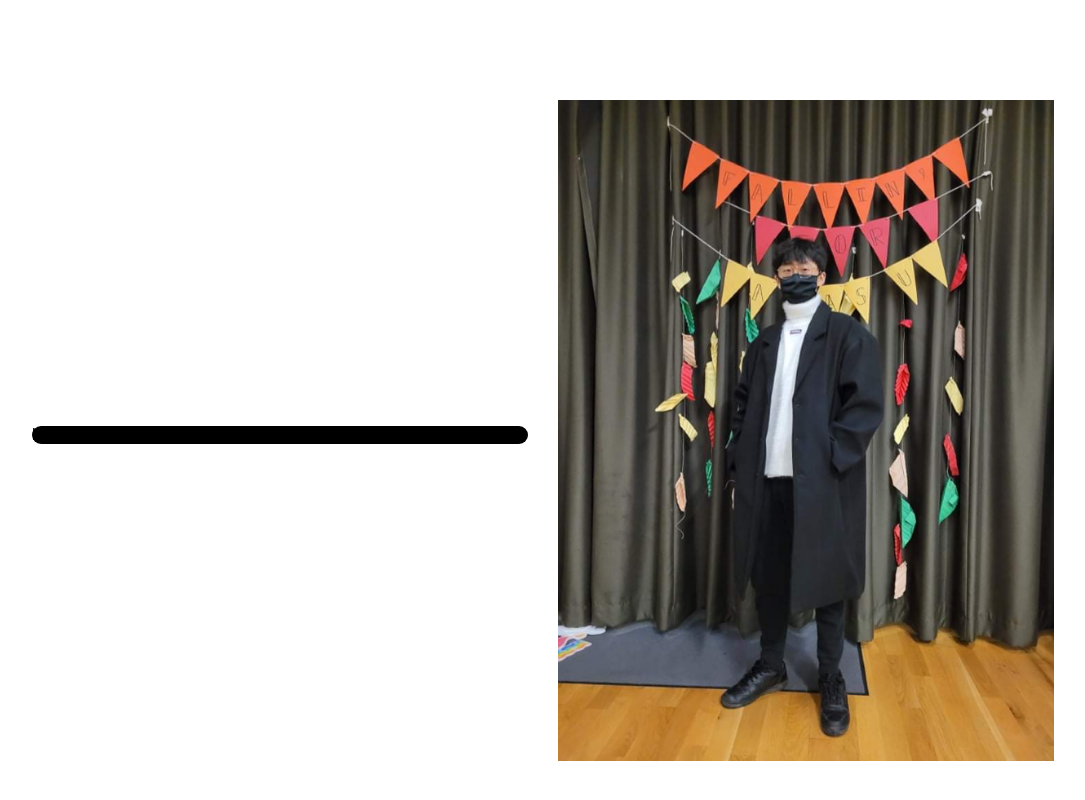
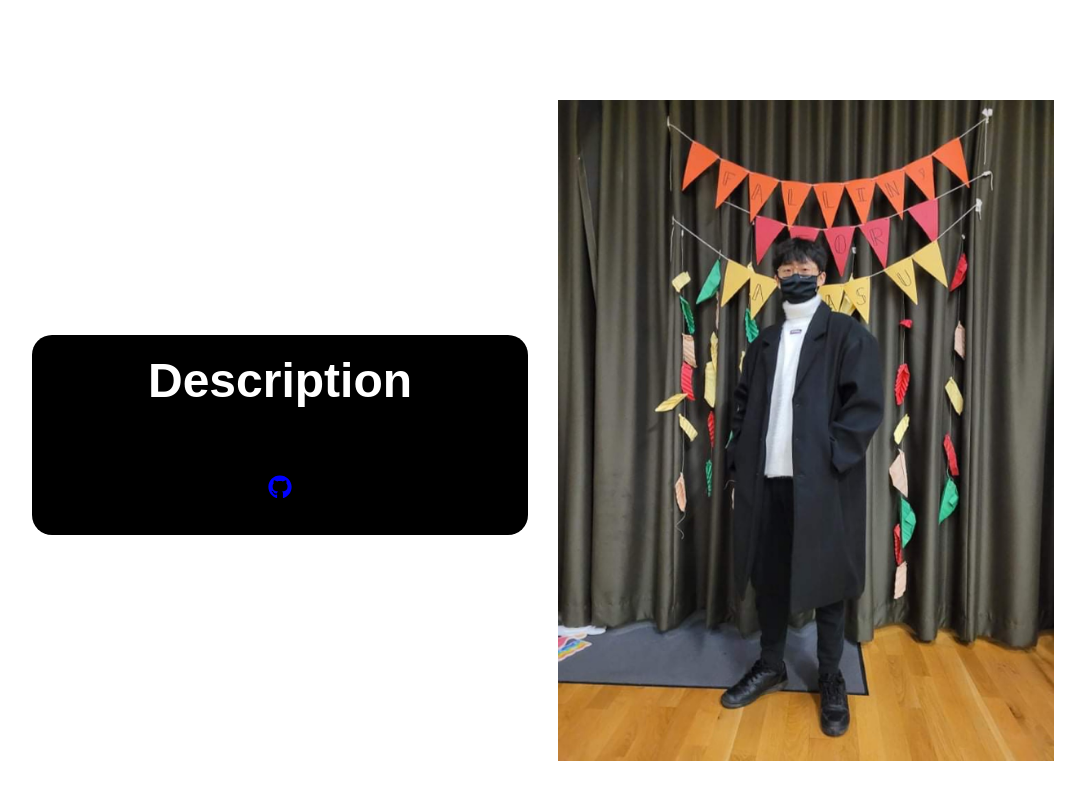
Before and after one commit to JonahMoua/ReactPort, a React (Create React App) app: page / in a window 1280 px wide. Shown: the part 1212-2012 px from the top of the page, without its empty margins (97-1182 px from the left). Built offline with nearby package versions, Linux system fonts and the light colour scheme.

Commit message:
InfoSection UI Updated

```diff
--- a/src/components/HeroSection/HeroSectionElements.js
+++ b/src/components/HeroSection/HeroSectionElements.js
@@ -94,7 +94,6 @@ position: absolute;
 top: 0;
 left: 0;
 width: 100%;
-
 `
 export const Heading = styled.h1`
 font-size: 48px;
--- a/src/components/InfoSection/InfoSectionElements.js
+++ b/src/components/InfoSection/InfoSectionElements.js
@@ -2,7 +2,6 @@ import styled from 'styled-components'
 
 export const InfoSectionContainer = styled.div`
 display: flex;
-z-index: 1;
 height: 1050px;
 width: 100%;
 max-width: 1100px;
@@ -48,7 +47,55 @@ padding-right: 0;
 export const TextWrap = styled.div`
 display: flex;
 background: black;
-height: 50%;
 border-radius: 20px;
+height: 200px;
 position: relative;
 `
+
+export const TextHeader = styled.div`
+display: flex;
+color: red;
+justify-content: center;
+padding: 20px;
+position: absolute;
+top: 0;
+left: 0;
+width: 100%;
+z-index: 2;
+`
+
+export const TextFooter = styled.div`
+position: absolute;
+bottom: 0;
+left: 0;
+width: 100%;
+height: 100px;
+`
+
+export const SocialMediaWrap = styled.div`
+display: flex;
+justify-content: center;
+align-items: center;
+max-width: 1100px;
+margin: 40px auto 0 auto;
+`
+
+export const SocialIcons = styled.div`
+display: flex;
+justify-content: center;
+align-items: center;
+width: 240px;
+`
+
+export const SocialIconLink = styled.a`
+color: blue;
+font-size: 24px;
+
+`
+
+export const Heading = styled.h1`
+font-size: 48px;
+line-height: 1.1;
+font-weight: 600;
+color: white;
+`
--- a/src/components/InfoSection/index.js
+++ b/src/components/InfoSection/index.js
@@ -1,4 +1,5 @@
 import React from 'react'
+import {FaGithub} from 'react-icons/fa'
 import img from '../../images/pic.JPG'
 import { InfoSectionContainer,
 InfoRow,
@@ -6,7 +7,13 @@ Column1,
 Column2,
 Img,
 ImgWrap,
-TextWrap } from './InfoSectionElements'
+TextWrap,
+TextHeader,
+TextFooter,
+SocialMediaWrap,
+SocialIcons,
+SocialIconLink,
+Heading} from './InfoSectionElements'
 
 const InfoSection = () => {
   return (
@@ -16,8 +23,25 @@ const InfoSection = () => {
 
             <Column1>
               <TextWrap>
-                hi
+                <TextHeader>
+                  <Heading>Description</Heading>
+                   </TextHeader>
+
+                   <TextFooter>
+                   <SocialMediaWrap>
+                      <SocialIcons>
+
+                          <SocialIconLink href='//www.github.com/JonahMoua' target='_blank' aria-label='Github'>
+                              <FaGithub />
+
+                          </SocialIconLink>
+
+                      </SocialIcons>
+                    </SocialMediaWrap>
+                   </TextFooter>
               </TextWrap>
+
+
             </Column1>
 
             <Column2>
```
